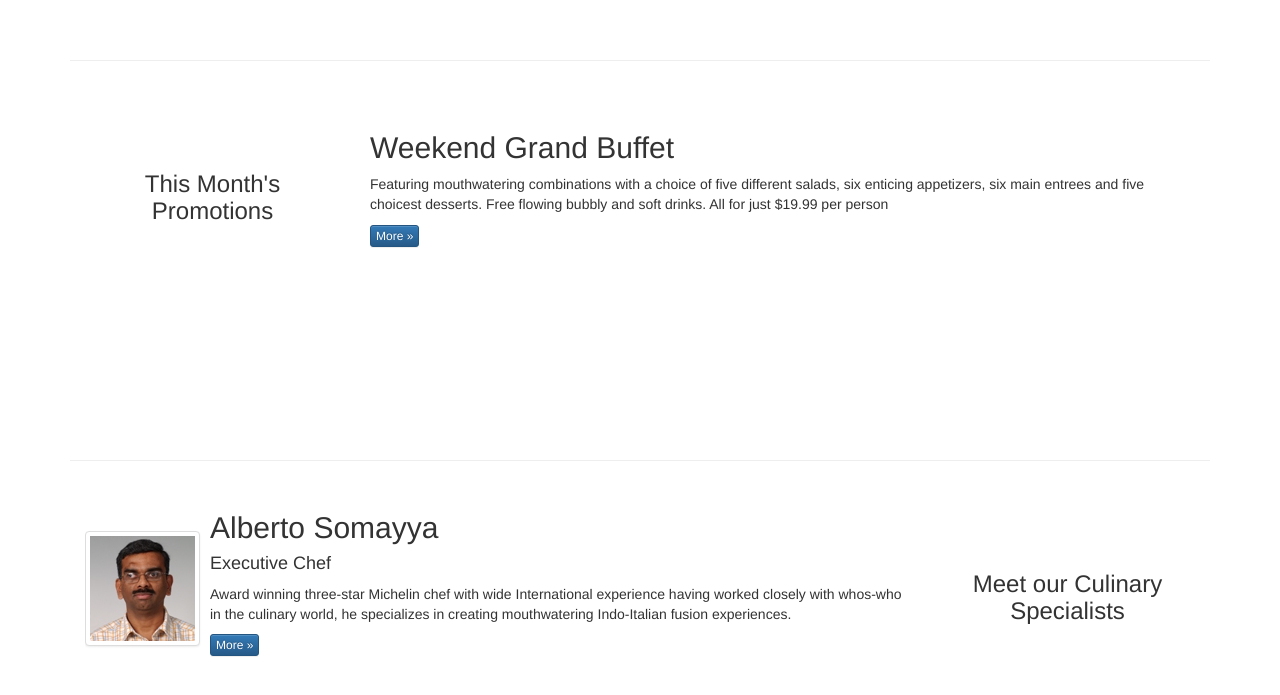
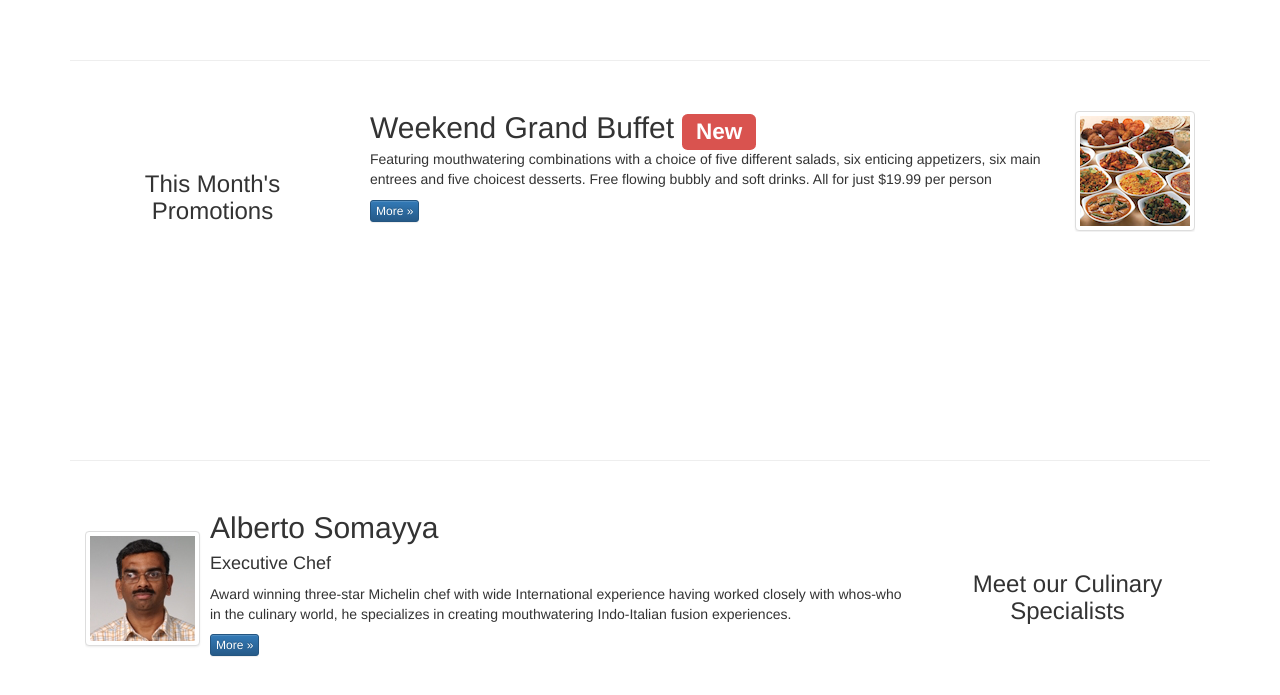
Before and after one commit to blizarazu/Front-End-Web-UI-Frameworks-and-Tools-Coursera, a plain HTML site: page conFusion/index.html in a window 1280 px wide. Shown: the part 798-1493 px from the top of the page. Drawn offline with nearby package versions, Linux system fonts and the light colour scheme.

Commit message:
Format the content in the second row

```diff
--- a/conFusion/index.html
+++ b/conFusion/index.html
@@ -133,9 +133,18 @@
                 <h3 align=center>This Month's Promotions</h3>
             </div>
             <div class="col-xs-12 col-sm-9">
-                <h2>Weekend Grand Buffet</h2>
-                <p>Featuring mouthwatering combinations with a choice of five different salads, six enticing appetizers, six main entrees and five choicest desserts. Free flowing bubbly and soft drinks. All for just $19.99 per person </p>
-                <p><a class="btn btn-primary btn-xs" href="#">More &raquo;</a></p>
+               <div class="media">
+                   <div class="media-body">
+                        <h2 class="media-heading">Weekend Grand Buffet <span class="label label-danger">New</span></h2>
+                        <p>Featuring mouthwatering combinations with a choice of five different salads, six enticing appetizers, six main entrees and five choicest desserts. Free flowing bubbly and soft drinks. All for just $19.99 per person </p>
+                        <p><a class="btn btn-primary btn-xs" href="#">More &raquo;</a></p>
+                   </div>
+                    <div class="media-right media-middle">
+                       <a href="#">
+                           <img src="img/buffet.png" class="media-object img-thumbnail" alt="Weekend Grand Buffet">
+                       </a>
+                   </div>
+               </div>
             </div>
         </div>
 
```
